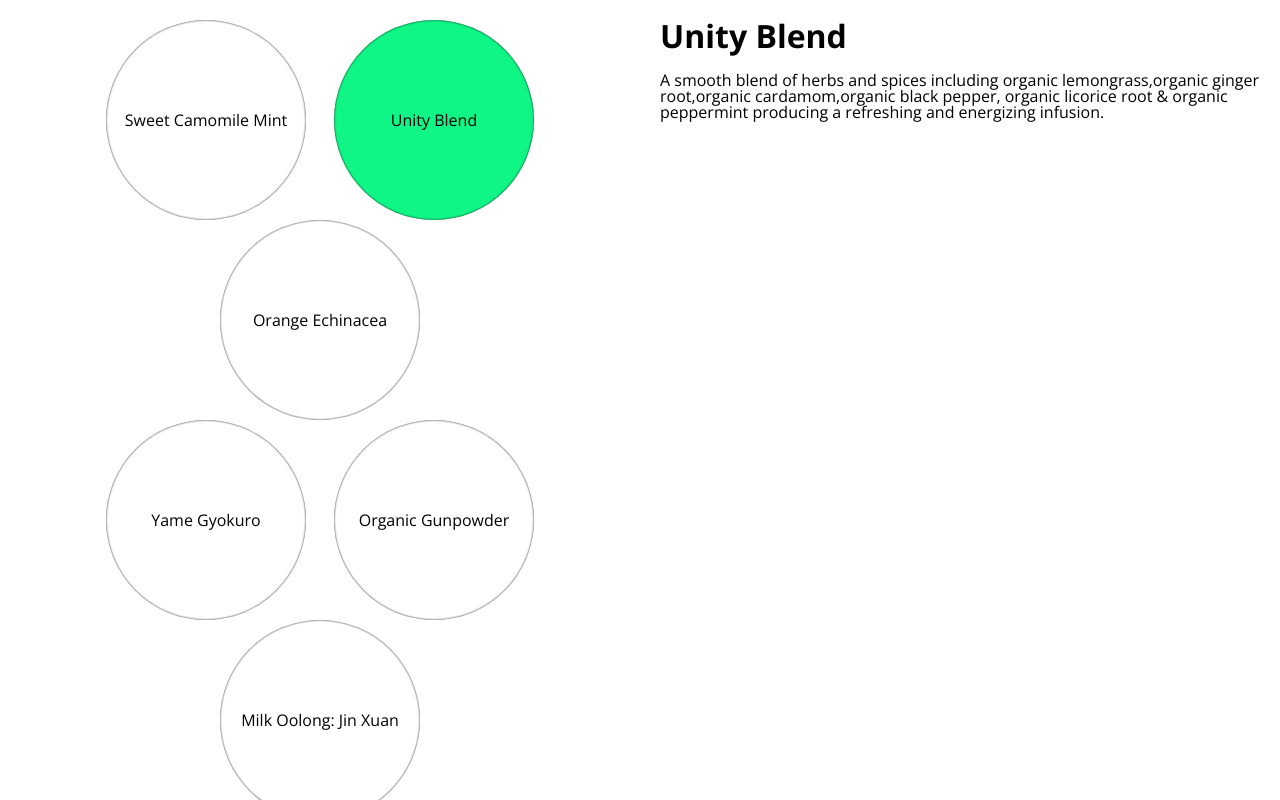
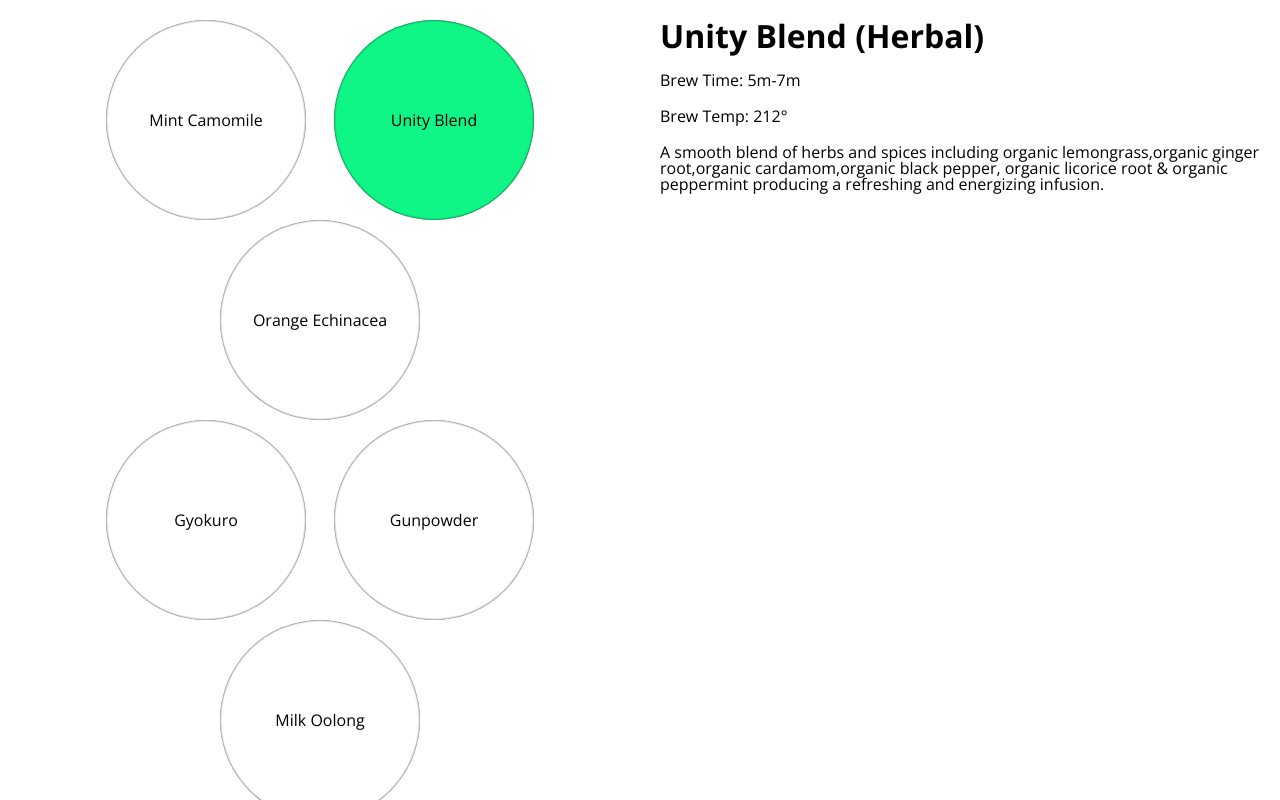
Before and after one commit to jhhayashi/teas, a React app: page / in a window 1280 px wide. Both pictures are taken after a click on the element "Unity Blend". Built offline with nearby package versions, Linux system fonts and the light colour scheme; the HTML template or start-up script is replaced by a standard one.

Commit message:
Show brew time and temp

```diff
--- a/src/components/TeaChart/Tea.tsx
+++ b/src/components/TeaChart/Tea.tsx
@@ -18,6 +18,7 @@
   isSelected: boolean,
   isHovered: boolean,
   name: string,
+  displayName?: string,
 }
 
 export default function Tea(props: ITeaProps) {
@@ -30,7 +31,7 @@
       onMouseLeave={props.onMouseLeave}
       onClick={props.onClick}
     >
-      {props.name}
+      {props.displayName || props.name}
     </div>
   )
 }
--- a/src/components/TeaChart/TeaRow.tsx
+++ b/src/components/TeaChart/TeaRow.tsx
@@ -18,6 +18,7 @@
     <div className={cs.teaRow}>
       {props.teas.map(tea => (
         <Tea
+          key={tea.name}
           {...tea}
           isSelected={props.selectedTea === tea.id}
           isHovered={props.hoveredTea === tea.id}
--- a/src/components/TeaChart/index.tsx
+++ b/src/components/TeaChart/index.tsx
@@ -16,7 +16,7 @@
 export default function TeaChart(props: ITeaChartProps) {
   return (
     <div className={props.className}>
-      {props.teas.map(teaRow => <TeaRow {...props} teas={teaRow} />)}
+      {props.teas.map((teaRow, i) => <TeaRow key={i} {...props} teas={teaRow} />)}
     </div>
   )
 }
--- a/src/components/TeaInfo/index.tsx
+++ b/src/components/TeaInfo/index.tsx
@@ -11,7 +11,9 @@
 export default function TeaInfo(props: ITeaInfoProps) {
   return (
     <div className={props.className}>
-      {props.name && <h2 className={cs.title}>{props.name}</h2>}
+      {props.name && <h2 className={cs.title}>{props.name} ({props.family})</h2>}
+      {props.brewTime && <p className={cs.section}>Brew Time: {props.brewTime.toString()}</p>}
+      {props.brewTemp && <p className={cs.section}>Brew Temp: {props.brewTemp.toString()}&deg;</p>}
       {props.description && <p className={cs.section}>{props.description}</p>}
     </div>
   )
```
